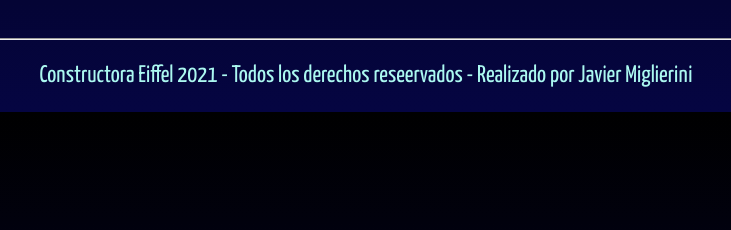
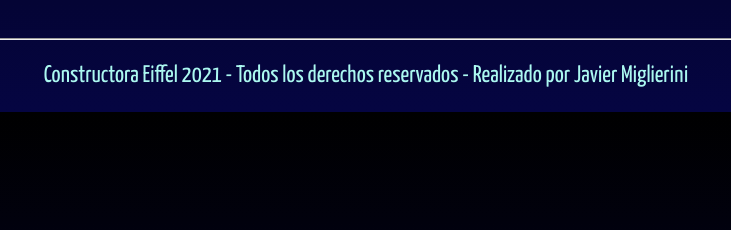
Before and after one commit to javimiglie/constructora, a plain HTML site: page pages/contacto.html in a window 1280 px wide. Shown: the part 443-673 px from the top of the page, 274-1005 px from the left. Drawn offline with nearby package versions, Linux system fonts and the light colour scheme; files whose address does not match are found by name.

Commit message:
Update contacto.html

```diff
--- a/pages/contacto.html
+++ b/pages/contacto.html
@@ -81,7 +81,7 @@
         </section>
     </main>
     <footer>
-        <p class="wow animate__animated animate__zoomInDown">Constructora Eiffel 2021 - Todos los derechos reseervados - Realizado por Javier Miglierini</p>
+        <p class="wow animate__animated animate__zoomInDown">Constructora Eiffel 2021 - Todos los derechos reservados - Realizado por Javier Miglierini</p>
     </footer>
     <script src="js/wow.min.js"></script>
     <script>
```
